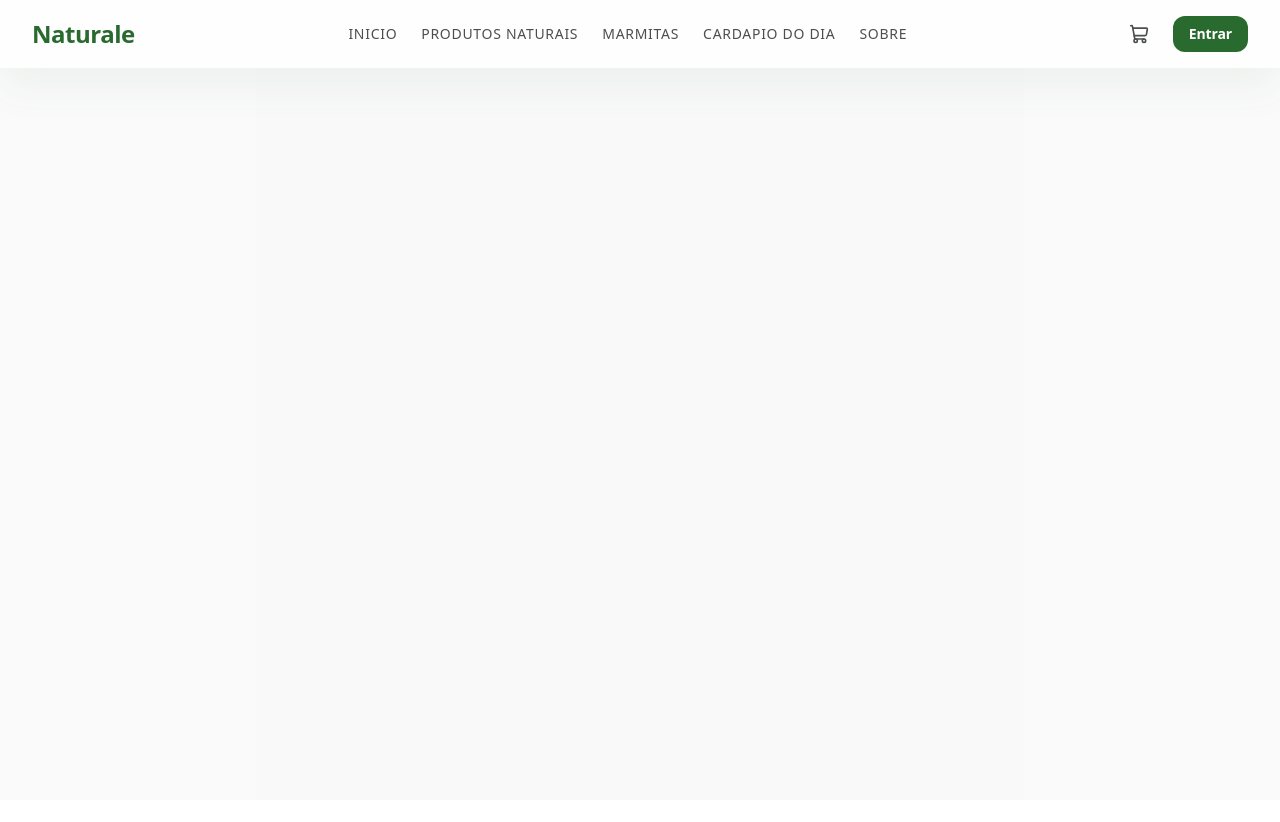
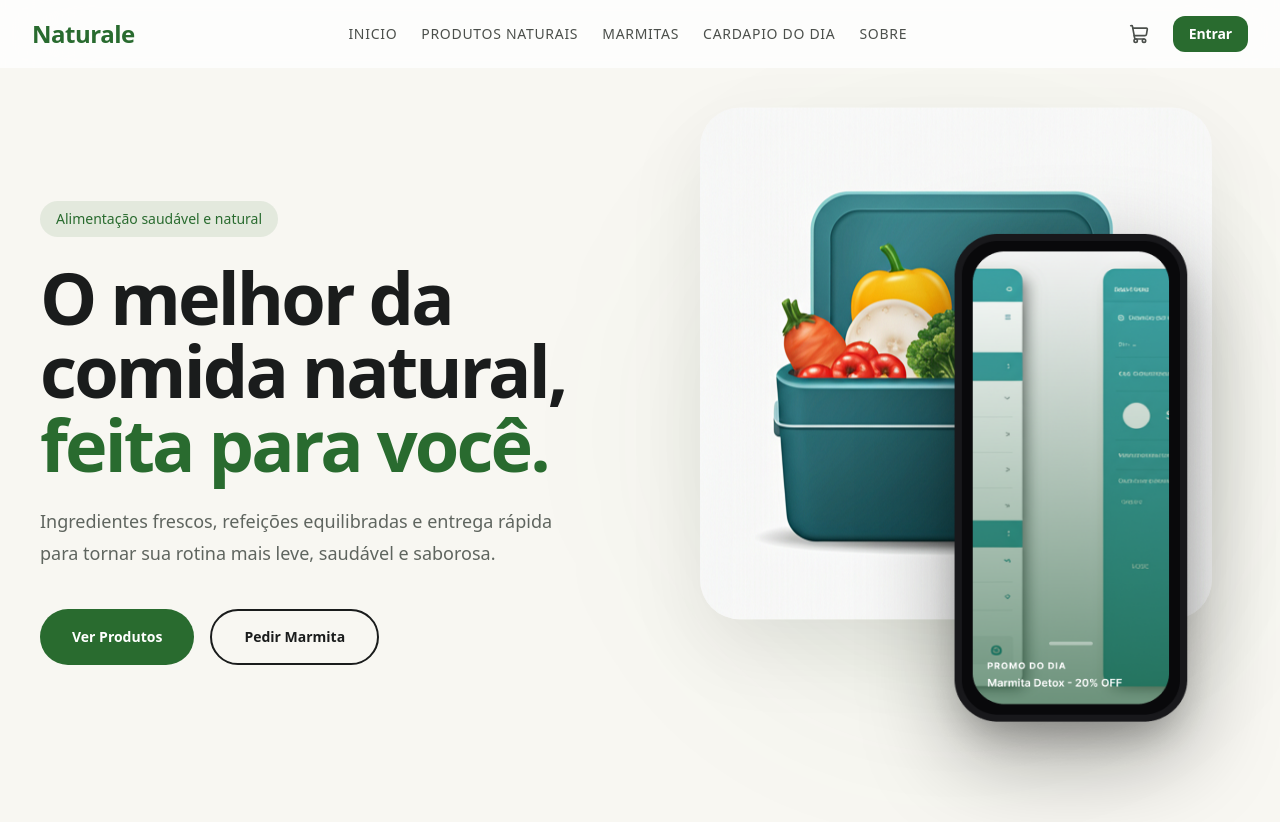
Before and after one commit to rhuanlucasdev/sgr, a Next.js app in the folder apps/web/: page / in a window 1280 px wide. Before the commit the page ends 800 px from the top, so only its background shows below. Built offline with nearby package versions, Linux system fonts and the light colour scheme.

Commit message:
feat: add Hero component with animations and responsive design

```diff
--- a/apps/web/src/app/page.tsx
+++ b/apps/web/src/app/page.tsx
@@ -1,11 +1,12 @@
 import Header from "@/components/header";
-import Image from "next/image";
+import Hero from "@/components/Hero";
 
 export default function Home() {
   return (
-    <div className="flex flex-col flex-1 items-center justify-center bg-zinc-50 font-sans dark:bg-[#F9F9F9]">
+    <main className="min-h-screen bg-[#F8F7F2] text-[#1A1C1C]">
       <Header />
-      <main className="flex flex-1 w-full max-w-3xl flex-col items-center justify-between py-32 px-16 bg-[#F9F9F9] dark:bg-[#F9F9F9] sm:items-start"></main>
-    </div>
+
+      <Hero />
+    </main>
   );
 }
--- /dev/null
+++ b/apps/web/src/components/Hero.tsx
@@ -0,0 +1,205 @@
+"use client";
+import React from "react";
+import Image from "next/image";
+import { motion } from "framer-motion";
+
+const containerVariants = {
+  hidden: {},
+  visible: {
+    transition: {
+      staggerChildren: 0.15,
+      delayChildren: 0.15,
+    },
+  },
+};
+
+const itemVariants = {
+  hidden: {
+    opacity: 0,
+    y: 28,
+  },
+  visible: {
+    opacity: 1,
+    y: 0,
+    transition: {
+      duration: 0.7,
+      ease: [0.22, 1, 0.36, 1] as const,
+    },
+  },
+};
+
+const Hero = () => {
+  return (
+    <section className="relative overflow-hidden bg-[#F8F7F2]">
+      <div className="mx-auto grid min-h-[calc(100vh-88px)] max-w-7xl items-center gap-16 px-6 pt-10 pb-16 lg:px-10 xl:grid-cols-2">
+        {/* Conteúdo da esquerda */}
+        <motion.div
+          variants={containerVariants}
+          initial="hidden"
+          animate="visible"
+          className="relative z-20 max-w-140"
+        >
+          <motion.span
+            variants={itemVariants}
+            className="
+              mb-6 inline-flex items-center rounded-full
+              bg-[#296b2f]/10 px-4 py-2
+              text-sm font-medium text-[#296b2f]
+            "
+          >
+            Alimentação saudável e natural
+          </motion.span>
+
+          <motion.h1
+            variants={itemVariants}
+            className="
+              mb-6 text-4xl font-semibold leading-[1.02]
+              tracking-[-0.04em] text-[#1A1C1C]
+              sm:text-5xl lg:text-6xl xl:text-7xl
+            "
+          >
+            O melhor da comida natural,
+            <span className="block text-[#296b2f]">feita para você.</span>
+          </motion.h1>
+
+          <motion.p
+            variants={itemVariants}
+            className="
+              mb-10 max-w-130
+              text-base leading-8 text-[#5F655F]
+              sm:text-lg
+            "
+          >
+            Ingredientes frescos, refeições equilibradas e entrega rápida para
+            tornar sua rotina mais leve, saudável e saborosa.
+          </motion.p>
+
+          <motion.div
+            variants={itemVariants}
+            className="flex flex-col gap-4 sm:flex-row"
+          >
+            <motion.button
+              whileHover={{
+                y: -4,
+                boxShadow: "0 16px 36px rgba(41,107,47,0.28)",
+              }}
+              whileTap={{ scale: 0.98 }}
+              transition={{ duration: 0.25 }}
+              className="
+                h-14 rounded-full bg-[#296b2f] px-8
+                text-sm font-semibold text-white
+                cursor-pointer
+              "
+            >
+              Ver Produtos
+            </motion.button>
+
+            <motion.button
+              whileHover={{
+                y: -4,
+                backgroundColor: "#1A1C1C",
+                color: "#ffffff",
+              }}
+              whileTap={{ scale: 0.98 }}
+              transition={{ duration: 0.25 }}
+              className="
+                h-14 rounded-full border-2 border-[#1A1C1C]
+                px-8 text-sm font-semibold text-[#1A1C1C]
+                cursor-pointer
+              "
+            >
+              Pedir Marmita
+            </motion.button>
+          </motion.div>
+        </motion.div>
+
+        {/* Conteúdo da direita */}
+        <div className="relative hidden xl:flex items-center justify-center">
+          <motion.div
+            initial={{ opacity: 0, x: 60 }}
+            animate={{ opacity: 1, x: 0 }}
+            transition={{
+              duration: 0.9,
+              delay: 0.4,
+              ease: [0.22, 1, 0.36, 1] as const,
+            }}
+            className="relative h-162.5 w-155"
+          >
+            {/* Glow atrás */}
+            <div
+              className="
+        absolute left-1/2 top-1/2
+        h-115 w-115
+        -translate-x-1/2 -translate-y-1/2
+        rounded-full bg-[#296b2f]/10 blur-[100px]
+      "
+            />
+
+            {/* Card branco com a imagem ocupando tudo */}
+            <motion.div
+              animate={{ y: [0, -10, 0] }}
+              transition={{
+                duration: 6,
+                repeat: Infinity,
+                ease: "easeInOut",
+              }}
+              className="
+        absolute top-0 left-1/2
+        h-128 w-lg
+        -translate-x-1/2
+        overflow-hidden
+        rounded-[40px]
+        shadow-[0_30px_80px_rgba(0,0,0,0.08)]
+      "
+            >
+              <Image
+                src="/hero-main.jpg"
+                alt="Produtos naturais"
+                fill
+                priority
+                className="object-fill"
+              />
+            </motion.div>
+
+            {/* Celular maior, mantendo a mesma posição */}
+            <motion.div
+              initial={{ opacity: 0, y: 40 }}
+              animate={{
+                opacity: 1,
+                y: [0, -8, 0],
+              }}
+              transition={{
+                opacity: {
+                  duration: 0.8,
+                  delay: 0.8,
+                },
+                y: {
+                  duration: 5,
+                  repeat: Infinity,
+                  ease: "easeInOut",
+                },
+              }}
+              className="
+        absolute -bottom-5 right-5
+        z-20
+        h-138.75 w-75
+      "
+            >
+              <Image
+                src="/cellphone.png"
+                alt="Aplicativo Naturale"
+                fill
+                className="
+          object-fill
+          drop-shadow-[0_30px_45px_rgba(0,0,0,0.35)]
+        "
+              />
+            </motion.div>
+          </motion.div>
+        </div>
+      </div>
+    </section>
+  );
+};
+
+export default Hero;
```
Also changed, not shown: apps/web/public/cellphone.png (added), apps/web/public/hero-main.jpg (added).
